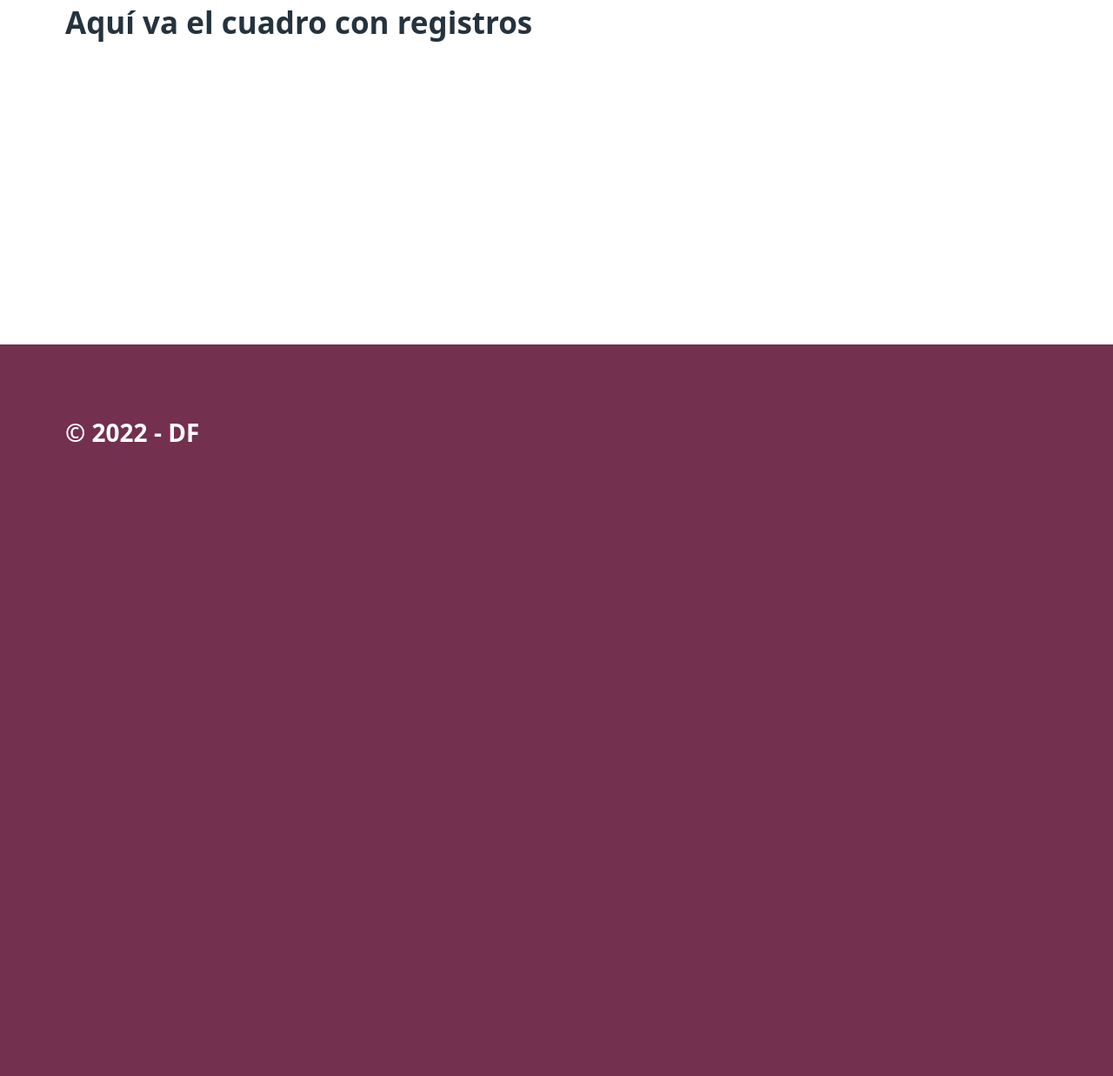
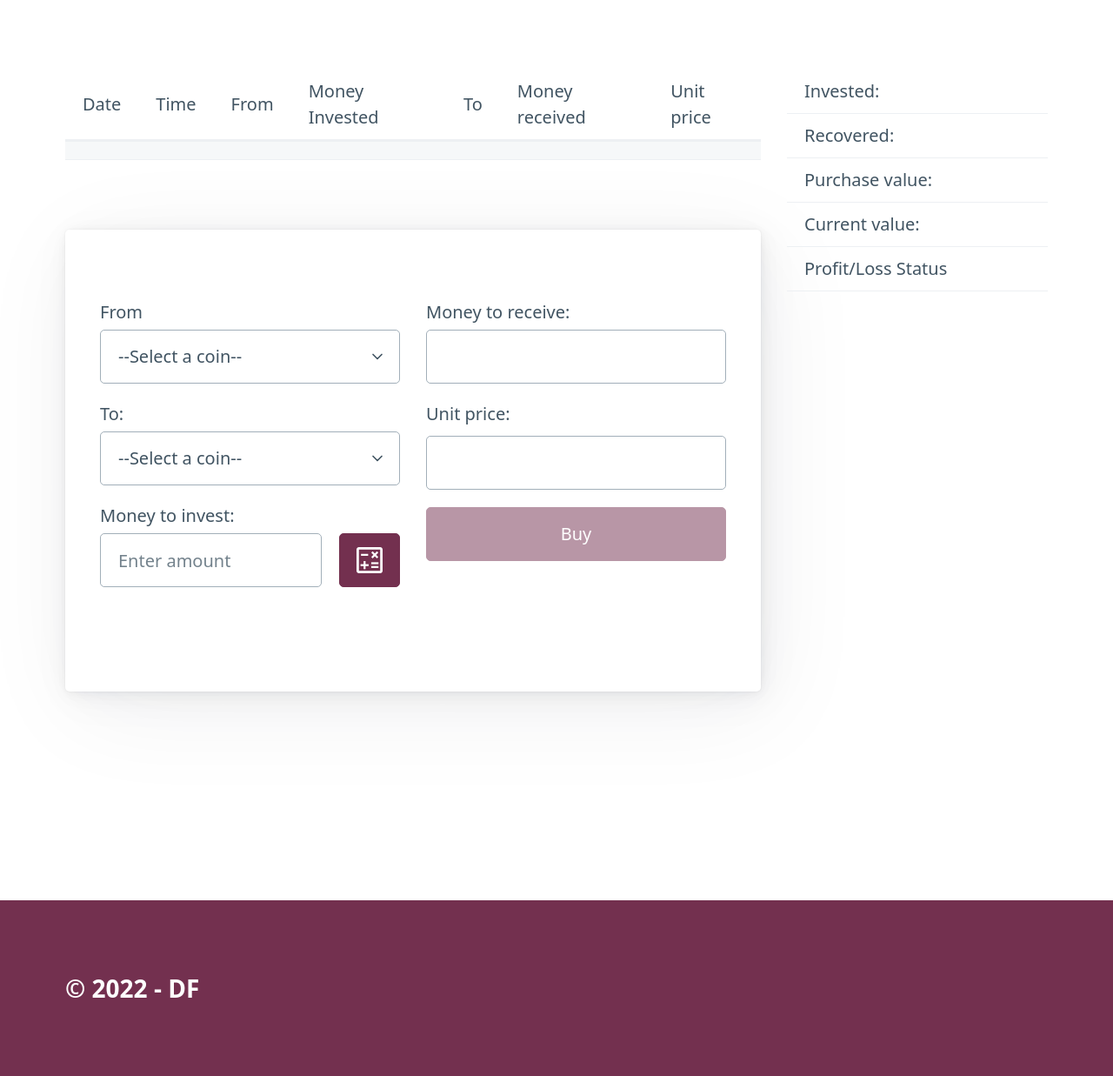
Before and after one commit to iamdulce/final_project_cryptoAPI, a Flask app: page / in a window 1280 px wide. Shown: the part 202-1439 px from the top of the page at 87% size. Before the commit the page ends 710 px from the top, so only its background shows below. Run offline with Flask 2, Linux system fonts and the light colour scheme; lists and menus that the app fills with data are empty; parts of the project's set-up code (start-up, migrations or seed data) failed here and were passed over; some libraries are stand-ins or nearby versions.

Commit message:
Html structure for js version

```diff
--- a/crypto_app/static/css/styles.css
+++ b/crypto_app/static/css/styles.css
@@ -13,6 +13,14 @@ body {
     margin: 0;
 }
 
+main {
+    display: flex;
+}
+
+.container-status {
+    margin-left: 30px;
+    min-width: 300px;
+}
 /*Purchase page*/
 
 .calculate_button {
--- a/crypto_app/templates/main.html
+++ b/crypto_app/templates/main.html
@@ -17,9 +17,120 @@
             <div class="container">My Crypto</div>
         </header>
 
-        <section class="container">
-            <h2>Aquí va el cuadro con registros</h2>
-        </section>
+        <main class="container">
+            <section class="container">
+                <div id="movements_list">
+                    <table role="grid" id="movements_table">
+                        <thead>
+                            <tr>
+                                <th>Date</th>
+                                <th>Time</th>
+                                <th>From</th>
+                                <th>Money Invested</th>
+                                <th>To</th>
+                                <th>Money received</th>
+                                <th>Unit price</th>
+                            </tr>
+                        </thead>
+                        <tbody>
+                            <tr>
+                                <td></td>
+                                <td></td>
+                                <td></td>
+                                <td></td>
+                                <td></td>
+                                <td></td>
+                                <td></td>
+                            </tr>
+                        </tbody>
+                    </table>
+                </div>
+
+                <article id="new_movement">
+                    <form action="/purchase" method="post" id="coins_form" class="coins_form">
+                        <fieldset class="wrapper">
+                            <label for="from_coin">From</label>
+                            <select id="from_coin" name="from_coin" form="coins_form" value=>
+                                <option selected disabled>--Select a coin--</option>
+                                <option>EUR</option>
+                                <option>ETH</option>
+                                <option>BNB</option>
+                                <option>ADA</option>
+                                <option>DOT</option>
+                                <option>BTC</option>
+                                <option>USDT</option>
+                                <option>XRP</option>
+                                <option>SOL</option>
+                                <option>MATIC</option>
+                            </select>
+
+                            <label for="to_coin">To:</label>
+                            <select id="to_coin" name="to_coin" form="coins_form" value="">
+                                <option selected disabled>--Select a coin--</option>
+                                <option>EUR</option>
+                                <option>ETH</option>
+                                <option>BNB</option>
+                                <option>ADA</option>
+                                <option>DOT</option>
+                                <option>BTC</option>
+                                <option>USDT</option>
+                                <option>XRP</option>
+                                <option>SOL</option>
+                                <option>MATIC</option>
+                            </select>
+
+                            <label for="from_quantity">Money to invest:</label>
+                            <div class="box-form">
+                                <input type="number" id="from_quantity" name="from_quantity" value="" placeholder ="Enter amount" step="0.01" required>
+
+                                <button type="submit" id="calculate_button" name="calculate"  class="calculate_button"">
+                                    <span class="material-symbols-outlined"> calculate </span>
+                                </button>
+                            </div>
+                        </fieldset>
+
+                        <fieldset class="wrapper">
+                            <label for="to_quantity">Money to receive:</la>
+                            <input type"" id="to_quantity" name="to_quantity" readonly value="">
+
+                            <label for="unit_price">Unit price:</label>
+                            <input type="" id="unit_price" name="unit_price" readonly value="">
+
+                            <button type="submit" id="buy_button" name="buy" disabled>Buy</button>
+                        </fieldset>
+                    </form>
+                </article>
+            </section>
+
+            <section class="container-status">
+                <table class="status_table">
+                    <tr>
+                        <th>Invested:</th>
+                        <td></td>
+                    </tr>
+
+                    <tr>
+                        <th>Recovered:</th>
+                        <td></td>
+                    </tr>
+
+                    <tr>
+                        <th>Purchase value:</th>
+                        <td></td>
+                    </tr>
+
+                    <tr>
+                        <th>Current value:</th>
+                        <td></td>
+                    </tr>
+
+                    <tr>
+                        <th>Profit/Loss Status</th>
+                        <td class="loss"></td>
+                    </tr>
+                </table>
+            </section>
+        </main>
 
         <footer>
             <div class="container">&copy; 2022 - DF</div>
```
